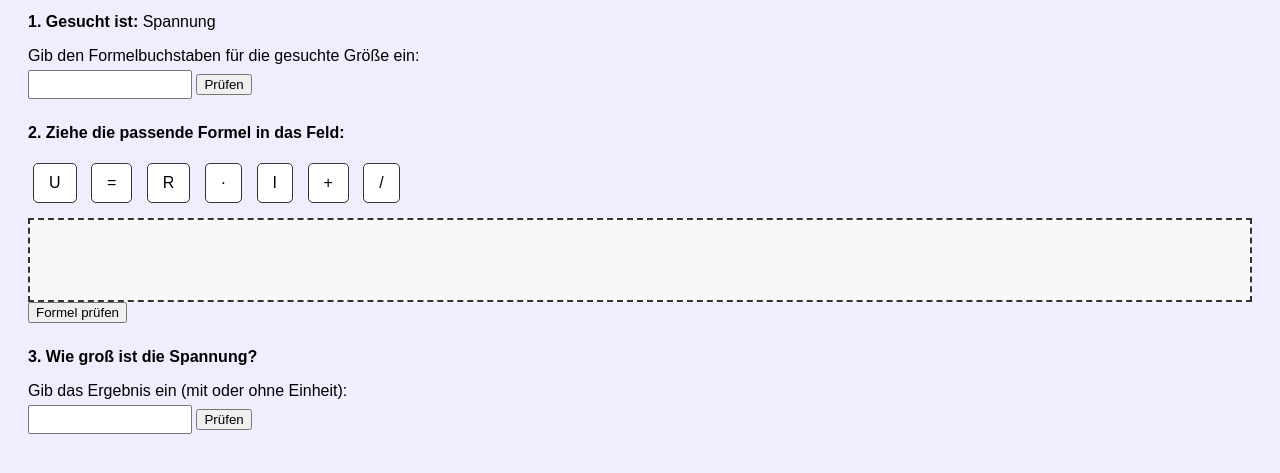
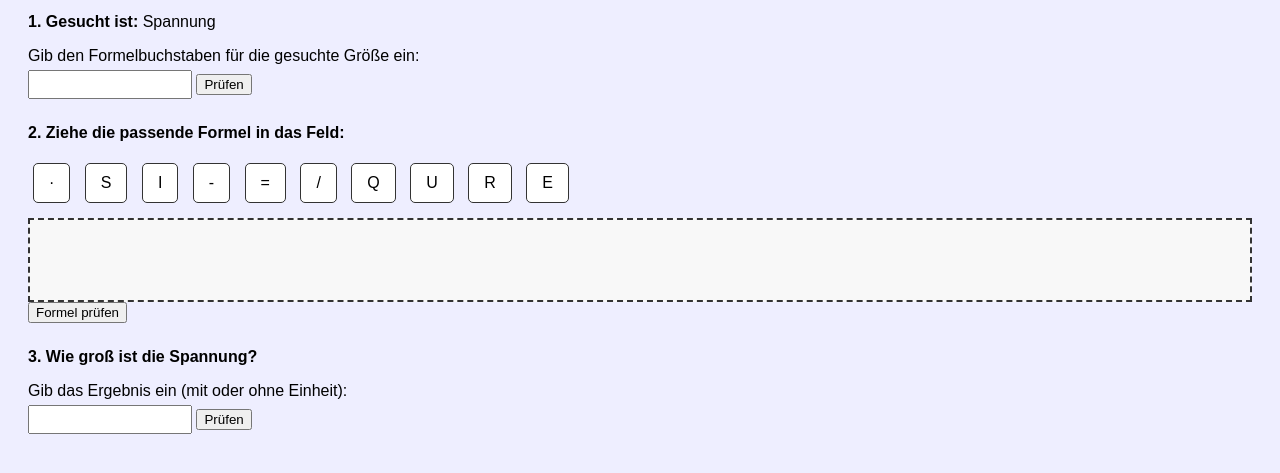
Before and after one commit to andreaswerther/Berechnung1, a plain HTML site: page index.html in a window 1280 px wide. Shown: the part 129-602 px from the top of the page. Drawn offline with Linux system fonts and the light colour scheme.

Commit message:
Add files via upload

```diff
--- a/index.html
+++ b/index.html
@@ -57,14 +57,17 @@
 <div class="frage">
   <p><strong>2. Ziehe die passende Formel in das Feld:</strong></p>
   <div id="formelbox">
-    <span class="draggable" draggable="true">U</span>
-    <span class="draggable" draggable="true">=</span>
-    <span class="draggable" draggable="true">R</span>
-    <span class="draggable" draggable="true">·</span>
-    <span class="draggable" draggable="true">I</span>
-    <span class="draggable" draggable="true">+</span>
-    <span class="draggable" draggable="true">/</span>
-  </div>
+<span class="draggable" draggable="true">·</span>
+<span class="draggable" draggable="true">S</span>
+<span class="draggable" draggable="true">I</span>
+<span class="draggable" draggable="true">-</span>
+<span class="draggable" draggable="true">=</span>
+<span class="draggable" draggable="true">/</span>
+<span class="draggable" draggable="true">Q</span>
+<span class="draggable" draggable="true">U</span>
+<span class="draggable" draggable="true">R</span>
+<span class="draggable" draggable="true">E</span>
+</div>
   <div id="formelziel" ondragover="allowDrop(event)" ondrop="drop(event)"></div>
   <button onclick="checkFormel()">Formel prüfen</button>
   <p id="feedback"></p>
```
